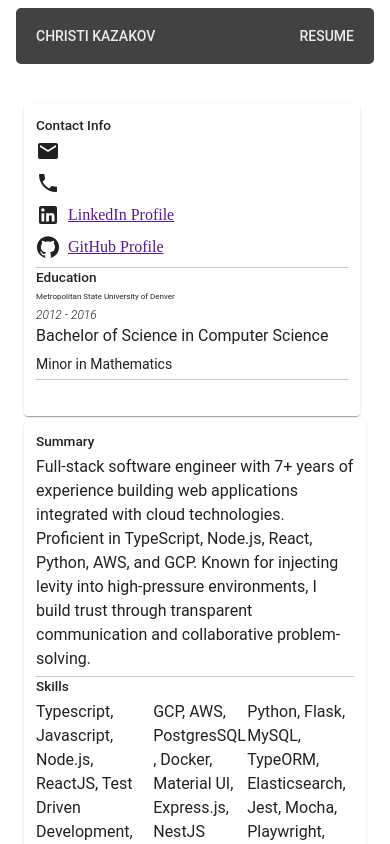
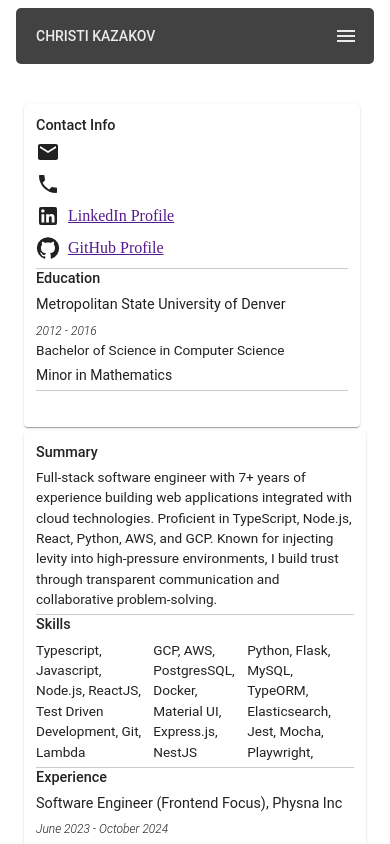
Before and after one commit to ckaz18/ckazakov.github.io, a Next.js app: page /ckazakov.github.io/resume in a window 390 px wide. Shown: the top 844 px of the page. Built offline with nearby package versions, Linux system fonts and the light colour scheme.

Commit message:
add and remove eslint; update homepage and add selfie image

```diff
--- a/next.config.js
+++ b/next.config.js
@@ -8,6 +8,6 @@ const nextConfig = {
   images: {
     unoptimized: true,
   }
-}
+};
 
-module.exports = nextConfig
+module.exports = nextConfig;
--- a/package.json
+++ b/package.json
@@ -43,6 +43,7 @@
   },
   "devDependencies": {
     "@babel/plugin-proposal-private-property-in-object": "^7.21.11",
+    "@next/eslint-plugin-next": "^15.1.6",
     "@testing-library/dom": "^10.4.0",
     "@testing-library/jest-dom": "^6.6.3",
     "@testing-library/react": "^16.2.0",
--- a/src/components/header/customHeader.tsx
+++ b/src/components/header/customHeader.tsx
@@ -1,30 +1,53 @@
-import { Toolbar, Typography } from "@mui/material";
+import {
+  Button,
+  IconButton,
+  Menu,
+  MenuItem,
+  Toolbar,
+  Typography,
+  useMediaQuery,
+  useTheme,
+} from "@mui/material";
 import { StyledButton } from "components/customHeader.style";
 import Link from "next/link";
 import React from "react";
-import theme from "theme";
+import MenuIcon from "@mui/icons-material/Menu";
 
 interface NavMenuItems {
   name: string;
   path: string;
-};
-const navItems: NavMenuItems[] = [{ name: 'Resume', path: 'resume' }];
+}
+const navItems: NavMenuItems[] = [{ name: "Resume", path: "resume" }];
 
 const CustomHeader = () => {
+  const theme = useTheme();
+  const isSmallScreen = useMediaQuery(theme.breakpoints.down("sm"));
+  const [anchorEl, setAnchorEl] = React.useState<null | HTMLElement>(null);
+  const open = Boolean(anchorEl);
+
+  const handleClick = (event: React.MouseEvent<HTMLButtonElement>) => {
+    setAnchorEl(event.currentTarget);
+  };
+
+  const handleClose = () => {
+    setAnchorEl(null);
+  };
+
   return (
-    <Toolbar color='primary' sx={{ margin: '8px', backgroundColor: theme.palette.primary.main, borderRadius: '5px' }} >
-      <Typography
-        variant="h6"
-        component="div"
-        sx={{ flexGrow: 1 }}
-      >
-        <Link href={{ pathname: '/' }} >
-          <StyledButton >
-            Christi Kazakov
-          </StyledButton>
+    <Toolbar
+      color="primary"
+      sx={{
+        margin: "8px",
+        backgroundColor: theme.palette.primary.main,
+        borderRadius: "5px",
+      }}
+    >
+      <Typography variant="h6" component="div" sx={{ flexGrow: 1 }}>
+        <Link href={{ pathname: "/" }}>
+          <StyledButton>Christi Kazakov</StyledButton>
         </Link>
       </Typography>
-      {navItems.map((item) => (
+      {/* {navItems.map((item) => (
         <Typography key={item.name}>
           <Link href={{ pathname: `/${item.path}` }} >
             <StyledButton >
@@ -32,6 +55,33 @@ const CustomHeader = () => {
             </StyledButton>
           </Link>
         </Typography>
+      ))} */}
+
+      {navItems.map((item) => (
+        <Typography key={item.name}>
+          {isSmallScreen ? (
+            <>
+              <IconButton
+                color="secondary"
+                aria-label={item.name}
+                onClick={handleClick}
+              >
+                <MenuIcon />
+              </IconButton>
+              <Menu anchorEl={anchorEl} open={open} onClose={handleClose}>
+                <Typography key={item.name}>
+                  <Link href={{ pathname: `/${item.path}` }}>
+                    <MenuItem onClick={handleClose}>Resume</MenuItem>
+                  </Link>
+                </Typography>
+              </Menu>
+            </>
+          ) : (
+            <Link href={{ pathname: `/${item.path}` }}>
+              <StyledButton>{item.name}</StyledButton>
+            </Link>
+          )}
+        </Typography>
       ))}
     </Toolbar>
   );
--- a/src/features/resume/resumeComponent.tsx
+++ b/src/features/resume/resumeComponent.tsx
@@ -108,7 +108,7 @@ const ResumeComponent: FC = () => {
                     <Typography variant='body1' sx={{ fontStyle: 'italic', fontSize: '0.75rem', fontWeight: 350 }} >
                       {experience.date}
                     </Typography>
-                    <Typography variant='body1' gutterBottom >
+                    <Typography variant='body2' gutterBottom >
                       <StyledList>
                         {experience.skills.map((skill) => (
                           <StyledListItem >
--- a/src/pages/index.tsx
+++ b/src/pages/index.tsx
@@ -1,5 +1,8 @@
+import Homepage from "features/homepage/homepage";
 
 
 export default function Page() {
-  return <h1>Hello, Next.js!</h1>;
+  return (
+    <Homepage />
+  );
 }
--- a/src/theme.ts
+++ b/src/theme.ts
@@ -45,54 +45,60 @@ const theme = createTheme({
       'sans-serif'
     ].join(','),
     h1: {
-      fontSize: '2rem',
+      fontSize: '2em',
       fontWeight: 500,
       '@media (min-width:600px)': {
-        fontSize: '2.5rem',
+        fontSize: '2.5em',
       },
     },
     h2: {
-      fontSize: '1.5rem',
+      fontSize: '1.5em',
       fontWeight: 500,
       '@media (min-width:600px)': {
-        fontSize: '2rem',
+        fontSize: '2em',
       },
     },
     h3: {
-      fontSize: '1.3rem',
+      fontSize: '1.17em',
       fontWeight: 500,
       '@media (min-width:600px)': {
-        fontSize: '1.75rem',
+        fontSize: '1.5em',
       },
     },
     h4: {
-      fontSize: '1rem',
+      fontSize: '1em',
       fontWeight: 500,
       '@media (min-width:600px)': {
-        fontSize: '1.5rem',
+        fontSize: '1.25em',
       },
     },
     h5: {
-      fontSize: '0.85rem',
+      fontSize: '0.9em',
       fontWeight: 500,
       '@media (min-width:600px)': {
-        fontSize: '1.25rem',
+        fontSize: '1.2em',
       },
     },
     h6: {
-      fontSize: '0.5rem',
-      fontWeight: 300,
+      fontSize: '0.9em',
+      fontWeight: 400,
       '@media (min-width:600px)': {
-        fontSize: '1rem',
+        fontSize: '1em',
       },
     },
     body1: {
-      fontSize: '1rem',
+      fontSize: '0.85em',
       lineHeight: 1.5,
+      '@media (min-width:600px)': {
+        fontSize: '0.9em',
+      },
     },
     body2: {
-      fontSize: '0.875rem',
+      fontSize: '0.875em',
       lineHeight: 1.43,
+      '@media (min-width:600px)': {
+        fontSize: '0.85em',
+      },
     },
 
   },
@@ -102,7 +108,7 @@ const theme = createTheme({
         root: {
           padding: '1rem',
           '@media (min-width:600px)': {
-            padding: '2rem',
+            padding: '1.5rem',
           },
         },
       },
```
Also changed, not shown: src/features/homepage/homepage.tsx (added, +41 -0 lines), public/selfie.jpg (added), 1 other file (tests, documents, lock files or other folders).
